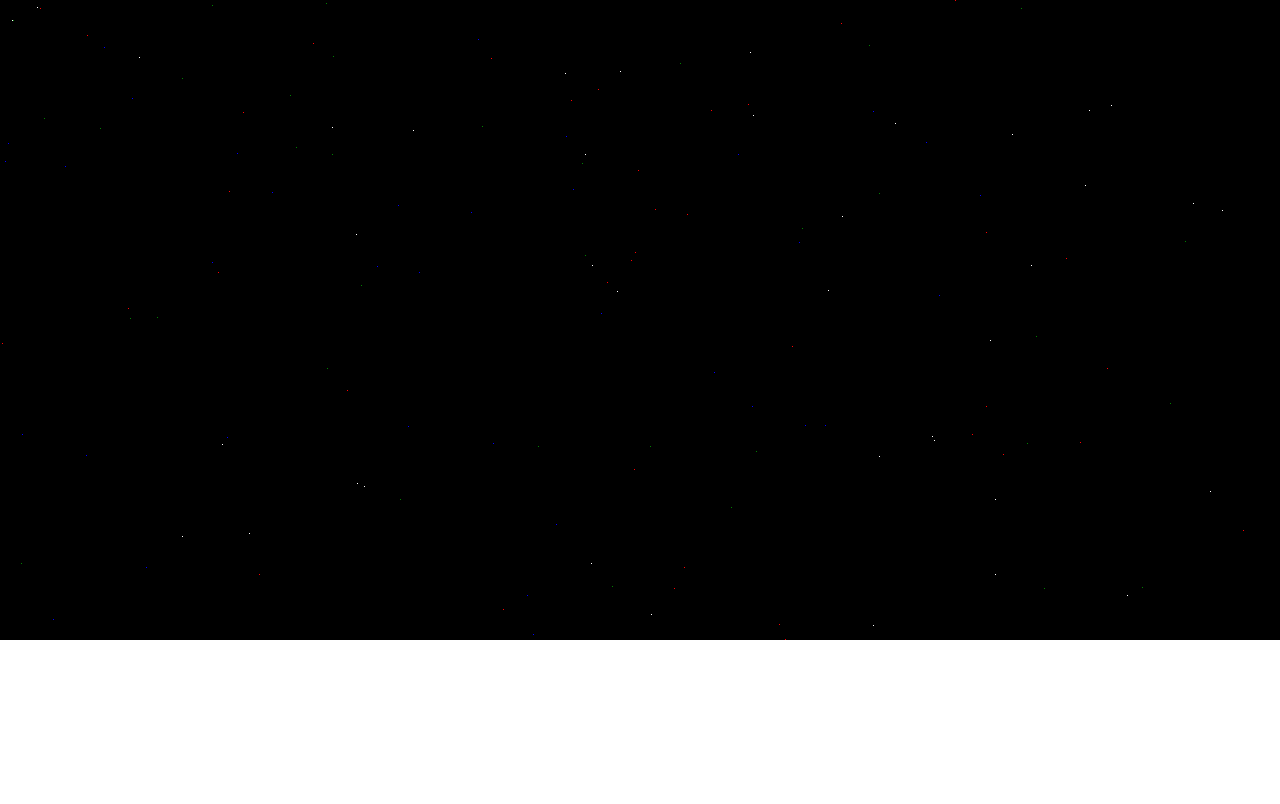
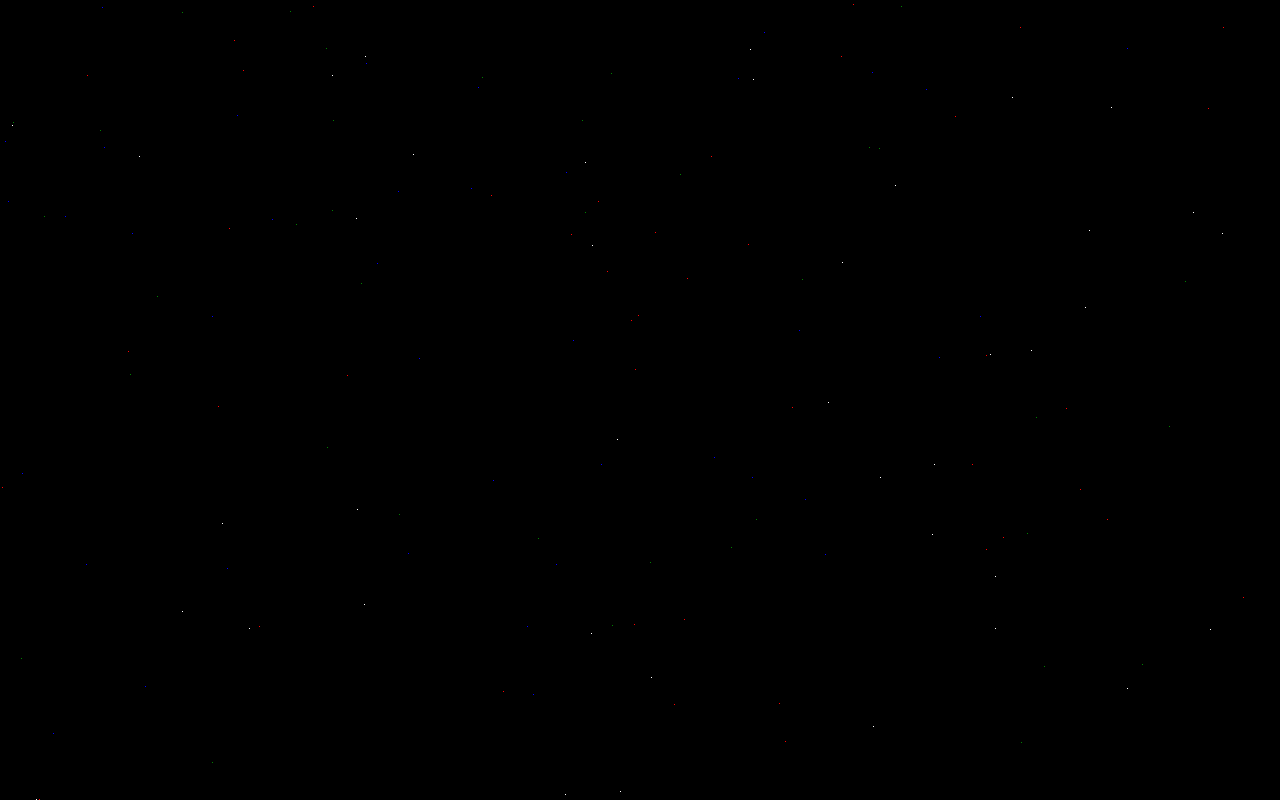
Before and after one commit to cyrusboadway/Flocking, a plain HTML site: page index.html in a window 1280 px wide. Drawn offline with Linux system fonts and the light colour scheme.

Commit message:
Minor cleanup

```diff
--- a/flocking.js
+++ b/flocking.js
@@ -2,8 +2,8 @@
 	var BIRD_COUNT = 200;
 	var FRAME_RATE = 24;
 	var BIRD_MAX_VELOCITY = 100;
-	var CANVAS_WIDTH = document.getElementById(canvasElementId).offsetWidth;
-	var CANVAS_HEIGHT = document.getElementById(canvasElementId).offsetHeight;
+	var CANVAS_WIDTH = window.innerWidth;
+	var CANVAS_HEIGHT = window.innerHeight;
 	var CLOSENESS = 10;
 
 // Vector class
@@ -129,12 +129,12 @@
 	 * @constructor
 	 */
 	var Environment = function(){
+		this.birds = [];
 		this.canvas = document.getElementById(canvasElementId);
 		this.canvas.width = CANVAS_WIDTH;
 		this.canvas.height = CANVAS_HEIGHT;
 		this.context = this.canvas.getContext('2d');
-		this.context.fillRect(0, 0, this.canvas.width, this.canvas.height);
-		this.birds = [];
+		this.context.fillRect(0, 0, CANVAS_WIDTH, CANVAS_HEIGHT);
 	};
 	/**
 	 * Add a bird to the system. It will be assigned a random position and initial velocity
--- a/index.html
+++ b/index.html
@@ -4,13 +4,10 @@
 	<meta charset="UTF-8">
 	<title>Flocking</title>
 	<style>
-		body, html {margin:0; padding:0;}
+		body, html, #canvas{ margin: 0; padding: 0;}
 		#canvas{
 			width: 100%;
 			height: 100%;
-			margin:0;
-			border:0;
-			padding:0;
 		}
 	</style>
 </head>
```
